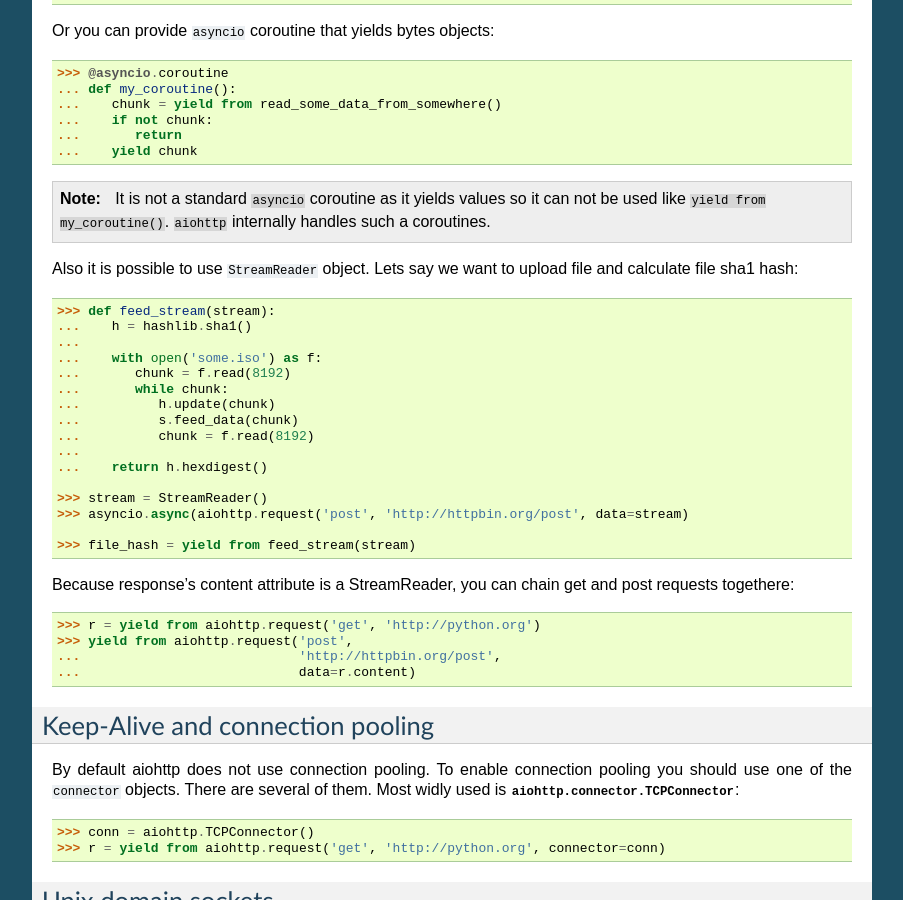
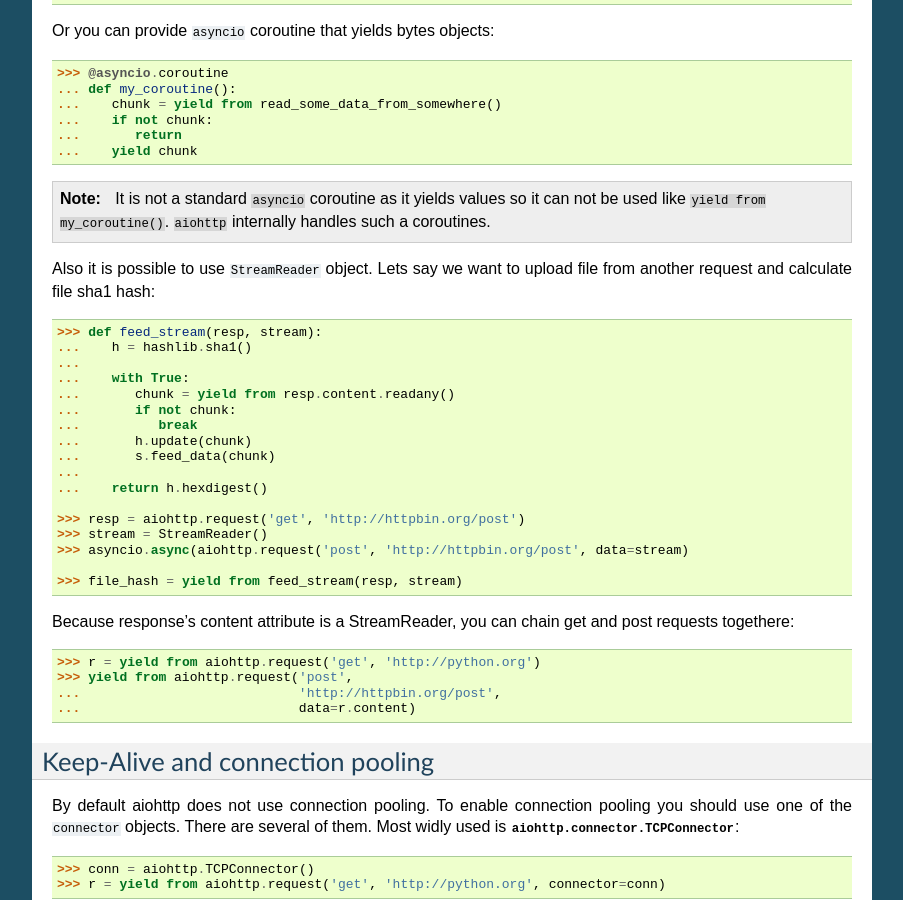
Before and after one commit to MegaDev007/aiohttp, a Sphinx documentation site: the page built from docs/client.rst, in a window 1280 px wide and 900 px high, scrolled down 4575 px. Shown: the whole window, without its empty margins (198-1101 px from the left). Built offline with Sphinx 7.4.7, drawn with Linux system fonts in a browser that asks for light colours.

Commit message:
update docs

```diff
--- a/docs/client.rst
+++ b/docs/client.rst
@@ -303,24 +303,25 @@ Or you can provide ``asyncio`` coroutine that yields bytes objects::
    ``aiohttp`` internally handles such a coroutines.
 
 Also it is possible to use ``StreamReader`` object. Lets say we want to upload
-file and calculate file sha1 hash::
+file from another request and calculate file sha1 hash::
 
-   >>> def feed_stream(stream):
+   >>> def feed_stream(resp, stream):
    ...    h = hashlib.sha1()
    ...
-   ...    with open('some.iso') as f:
-   ...       chunk = f.read(8192)
-   ...       while chunk:
-   ...          h.update(chunk)
-   ...          s.feed_data(chunk)
-   ...          chunk = f.read(8192)
+   ...    with True:
+   ...       chunk = yield from resp.content.readany()
+   ...       if not chunk:
+   ...          break
+   ...       h.update(chunk)
+   ...       s.feed_data(chunk)
    ...
    ...    return h.hexdigest()
 
+   >>> resp = aiohttp.request('get', 'http://httpbin.org/post')
    >>> stream = StreamReader()
    >>> asyncio.async(aiohttp.request('post', 'http://httpbin.org/post', data=stream)
 
-   >>> file_hash = yield from feed_stream(stream)
+   >>> file_hash = yield from feed_stream(resp, stream)
 
 
 Because response's content attribute is a StreamReader, you can chain get and
```
